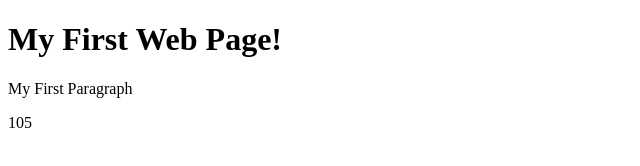
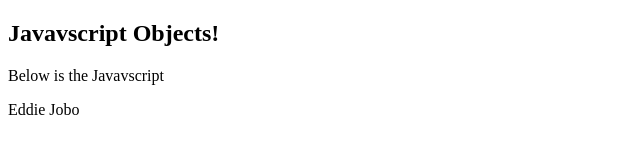
Before and after one commit to AlfredoE89/javascript-scrapsheet, a plain HTML site: page index.html in a window 1280 px wide. Shown: the whole page, without its empty margins (0-640 px from the left). Drawn offline with Linux system fonts and the light colour scheme.

Commit message:
deleted old java starting new practice// length

```diff
--- a/index.html
+++ b/index.html
@@ -1,16 +1,22 @@
 <!DOCTYPE html>
 <html>
   <body>
-    <h1>My First Web Page!</h1>
-    <p>My First Paragraph</p>
+    <h2>Javavscript Objects!</h2>
+    <p>Below is the Javavscript</p>
 
-    <p id="val"></p>
+    <p id="1N"></p>
 
     <script>
-      function eachVal(n1, n2) {
-        return n1 + n2;
-      }
-      document.getElementById("val").innerHTML = eachVal(5, 100);
+      var person = {
+        firstName: "Eddie",
+        lastName: "Jobo",
+        id: 5566,
+        fullName: function() {
+          return this.firstName + " " + this.lastName;
+        }
+      };
+
+      document.getElementById("1N").innerHTML = person.fullName();
     </script>
   </body>
 </html>
```
